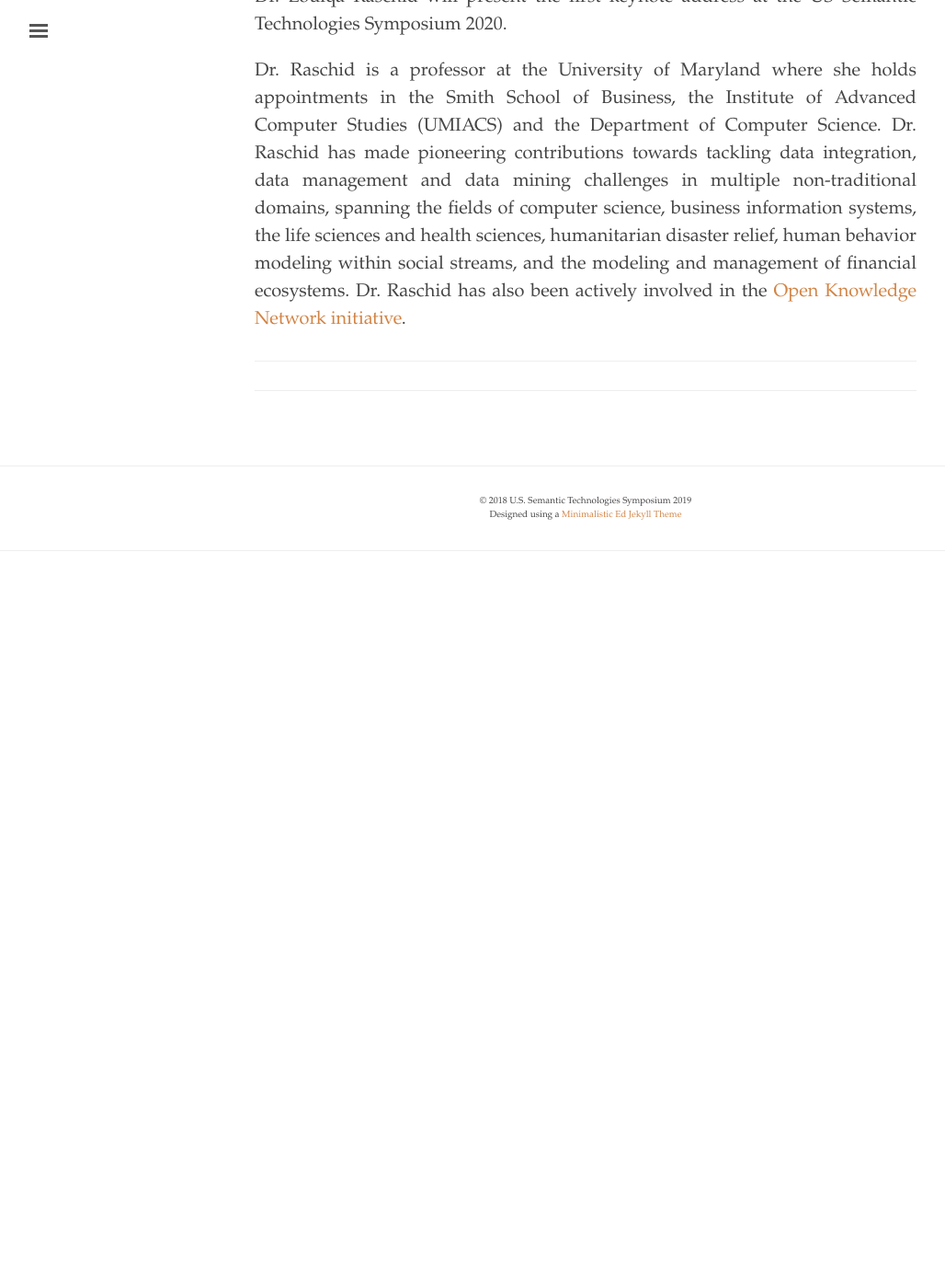
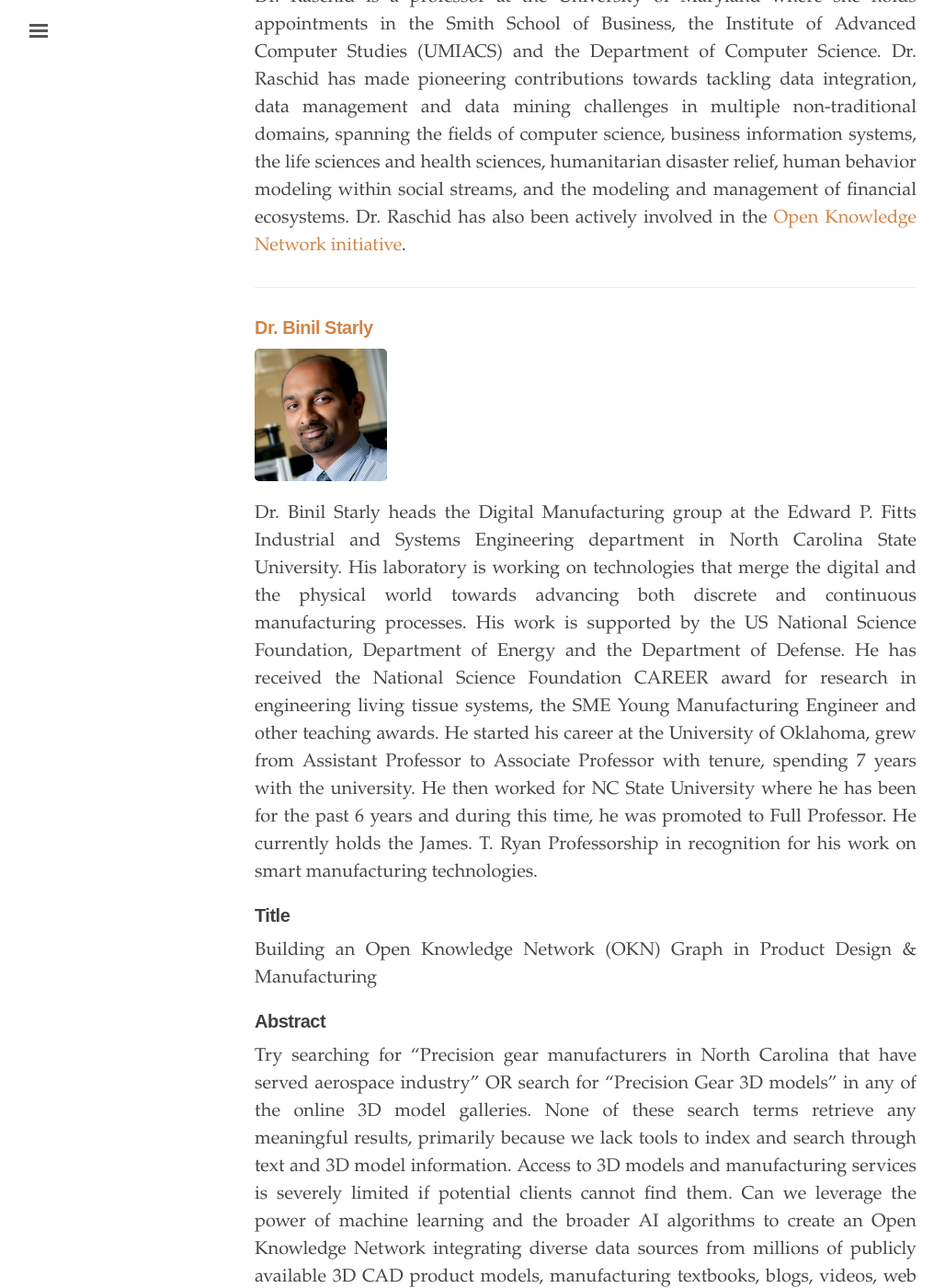
Before and after one commit to us2ts/us2ts.github.io, a Jekyll site: the page built from pages/keynotes.md, in a window 1280 px wide and 1400 px high, scrolled down 624 px. Shown: the whole window at 92% size, without its empty margins (3-1031 px from the left). Built offline with Jekyll 4.4.1, drawn with Linux system fonts in a browser that asks for light colours; comment, search, counter and statistics services are not loaded; before the commit the page ends 1254 px from its top, so only the background shows below that; some of the changed text lies outside the part shown.

Commit message:
binil keynote

```diff
--- a/pages/keynotes.md
+++ b/pages/keynotes.md
@@ -16,6 +16,21 @@ order: 4
 
 [<img src="https://us2ts.org/images/raschid-louiqa.png" alt="Louiqa Raschid" width="20%">](http://users.umiacs.umd.edu/~louiqa/)
 
-Dr. Louiqa Raschid will present the first keynote address at the US Semantic Technologies Symposium 2020.
+Dr. Raschid is a professor at the University of Maryland where she holds appointments in the Smith School of Business, the Institute of Advanced Computer Studies (UMIACS) and the Department of Computer Science. Dr. Raschid has made pioneering contributions towards tackling data integration, data management and data mining challenges in multiple non-traditional domains, spanning the fields of computer science, business information systems, the life sciences and health sciences, humanitarian disaster relief, human behavior modeling within social streams, and the modeling and management of financial ecosystems. Dr. Raschid has also been actively involved in the [Open Knowledge Network initiative](https://bakarinstitute.ucsf.edu/open-knowledge-network/).
 
-Dr. Raschid is a professor at the University of Maryland where she holds appointments in the Smith School of Business, the Institute of Advanced Computer Studies (UMIACS) and the Department of Computer Science. Dr. Raschid has made pioneering contributions towards tackling data integration, data management and data mining challenges in multiple non-traditional domains, spanning the fields of computer science, business information systems, the life sciences and health sciences, humanitarian disaster relief, human behavior modeling within social streams, and the modeling and management of financial ecosystems. Dr. Raschid has also been actively involved in the [Open Knowledge Network initiative](https://bakarinstitute.ucsf.edu/open-knowledge-network/).
+
+----------------------------------------------------------------
+
+### [**Dr. Binil Starly**](https://www.ise.ncsu.edu/people/bstarly/) {#bstarly}
+
+[<img src="https://us2ts.org/images/binil-starly.png" alt="Binil Starly" width="20%">](https://www.ise.ncsu.edu/people/bstarly/)
+
+Dr. Binil Starly heads the Digital Manufacturing group at the Edward P. Fitts Industrial and Systems Engineering department in North Carolina State University. His laboratory is working on technologies that merge the digital and the physical world towards advancing both discrete and continuous manufacturing processes. His work is supported by the US National Science Foundation, Department of Energy and the Department of Defense. He has received the National Science Foundation CAREER award for research in engineering living tissue systems, the SME Young Manufacturing Engineer and other teaching awards. He started his career at the University of Oklahoma, grew from Assistant Professor to Associate Professor with tenure, spending 7 years with the university. He then worked for NC State University where he has been for the past 6 years and during this time, he was promoted to Full Professor. He currently holds the James. T. Ryan Professorship in recognition for his work on smart manufacturing technologies.
+
+#### **Title**
+
+Building an Open Knowledge Network (OKN) Graph in Product Design & Manufacturing
+
+#### **Abstract**
+
+Try searching for "Precision gear manufacturers in North Carolina that have served aerospace industry" OR search for "Precision Gear 3D models" in any of the online 3D model galleries. None of these search terms retrieve any meaningful results, primarily because we lack tools to index and search through text and 3D model information. Access to 3D models and manufacturing services is severely limited if potential clients cannot find them. Can we leverage the power of machine learning and the broader AI algorithms to create an Open Knowledge Network integrating diverse data sources from millions of publicly available 3D CAD product models, manufacturing textbooks, blogs, videos, web articles, technical articles etc. to answer those two relatively simple queries? This talk will describe activities to the challenge of building a knowledge network graph in design and manufacturing with demo application that showcase how a user might benefit from it.  Current solutions to classify and categorize 3D product model data are heavily dependent on human annotation and manual classification. Searching through 3D models must be multi-modal – how do we jointly search with text, image and 3D model data. Can we learn from global search engines which understand context around the content of a website and not rely simply on text scraping and indexing content? Understand the challenges and involve the technical community to build a Knowledge Graph for design and manufacturing data.
```
Also changed, not shown: images/binil-starly.png (added).
